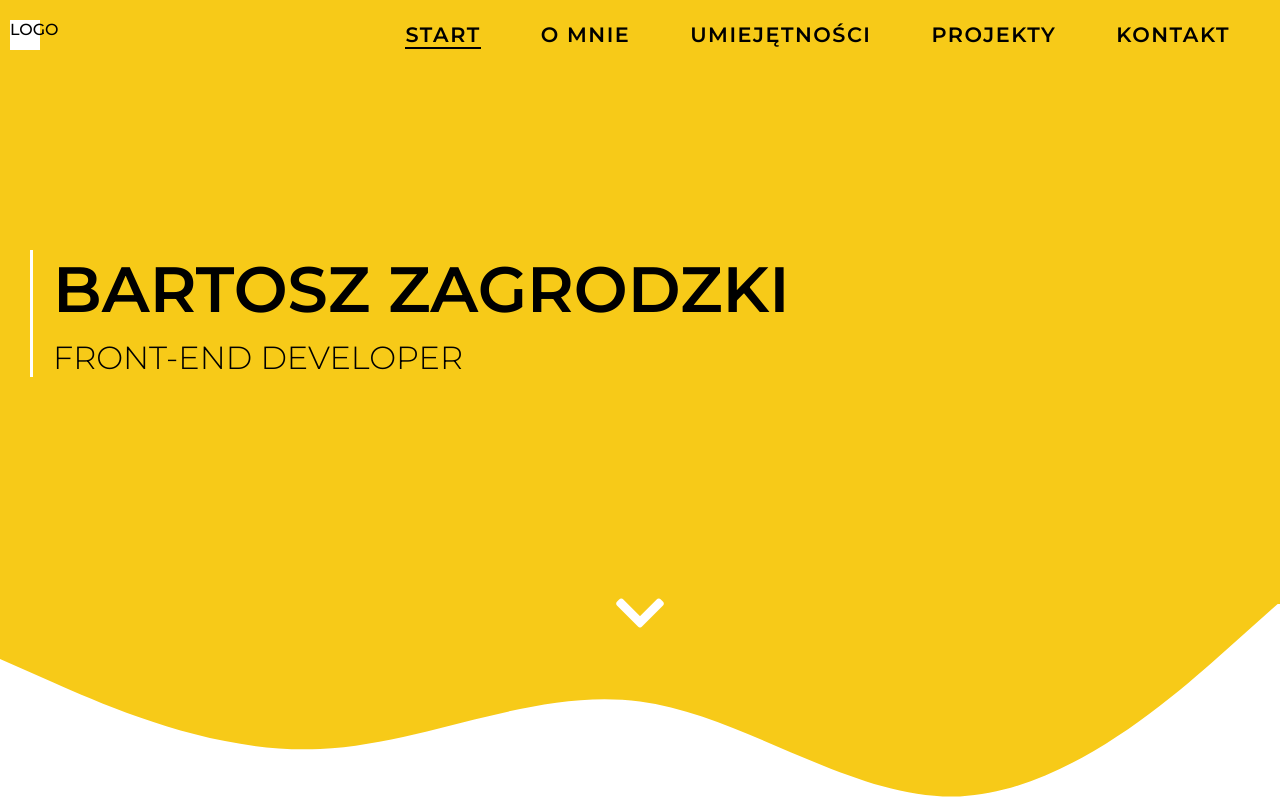
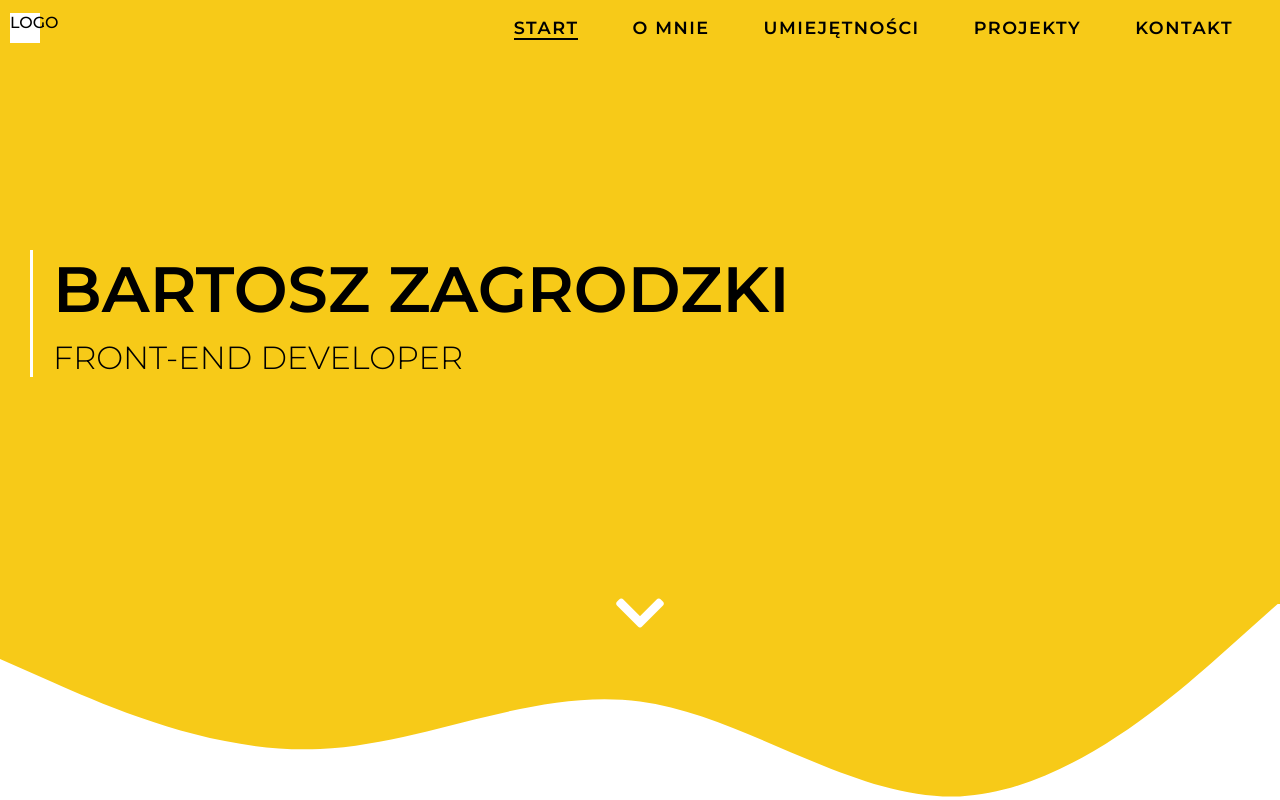
Before and after one commit to Bartek532/portfolio, a plain HTML site: page index.html in a window 1280 px wide. Shown: the top 800 px of the page. Drawn offline with nearby package versions, Linux system fonts and the light colour scheme; a web font is replaced by a local one.

Commit message:
change font

```diff
--- a/CSS/Start/start.scss
+++ b/CSS/Start/start.scss
@@ -145,13 +145,13 @@ nav {
 
             .links {
                 @include flex(space-around, center);
-                margin: 10px 20px 10px auto;
+                margin: 5px 20px 5px auto;
                 flex-flow: row nowrap;
 
                 a {
-                    margin: 5px 30px;
+                    margin: 5px 27px;
                     font-weight: bold;
-                    font-size: 1.3em;
+                    font-size: 1.1em;
                     position: relative;
 
                     &::after {
```
Also changed, not shown: CSS/main.css, 2 other files.
